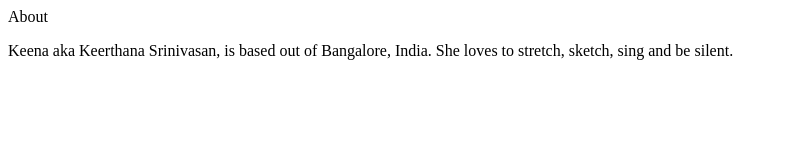
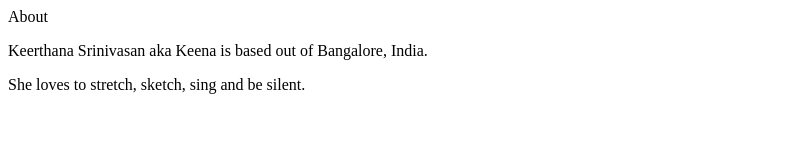
Before and after one commit to keenavasan/keena.in, a plain HTML site: page index.html in a window 1280 px wide. Shown: the whole page, without its empty margins (0-788 px from the left). Drawn offline with Linux system fonts and the light colour scheme.

Commit message:
Update index.html

```diff
--- a/index.html
+++ b/index.html
@@ -4,7 +4,10 @@
   <body
     <h1>About</h1>
     <p>
-    Keena aka Keerthana Srinivasan, is based out of Bangalore, India. She loves to stretch, sketch, sing and be silent.
+    Keerthana Srinivasan aka Keena is based out of Bangalore, India.
+    </p>
+    <p>
+      She loves to stretch, sketch, sing and be silent.
     </p>
   </body>
 </html>
```
